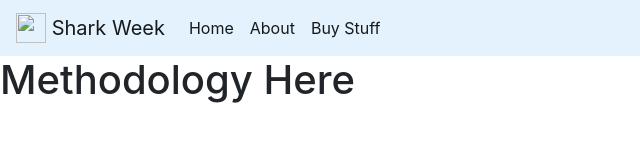
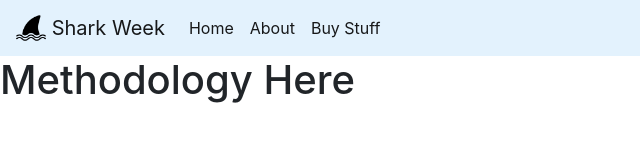
Before and after one commit to WillHof/sharkweek, a website: page public/about.html in a window 1280 px wide. Shown: the full height of the page, 0-640 px from the left. Drawn offline with nearby package versions, Linux system fonts and the light colour scheme.

Commit message:
fixed the website nav display and js file refernces

```diff
--- a/public/about.html
+++ b/public/about.html
@@ -15,7 +15,7 @@
 <body>
     <nav class="navbar navbar-light navbar-expand-md" style="background-color: #e3f2fd;">
         <a class="navbar-brand" href="#">
-            <img src="../app/Assets/Shark fin.png" width="30" height="30" class="d-inline-block align-top" alt="">
+            <img src="./Assets/Shark fin.png" width="30" height="30" class="d-inline-block align-top" alt="">
             Shark Week
         </a>
         <button class="navbar-toggler" type="button" data-toggle="collapse" data-target="#navbarNav"
```
Also changed, not shown: public/createaccount.html (+1 -1 lines), public/home.html (+1 -1 lines), public/index.html (+2 -2 lines), public/purchase.html (+1 -1 lines), public/Assets/Shark fin.png (renamed from app/Assets/Shark _fin.png), public/app/app.js (renamed from app/app.js).
